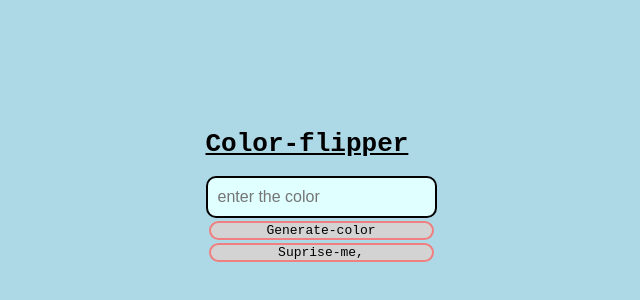
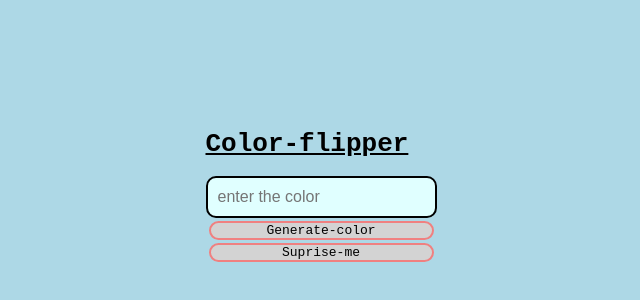
Before and after one commit to Nikhil-Gupta67/Colorflipper, a plain HTML site: page index.html in a window 1280 px wide. Shown: the part 212-512 px from the top of the page, 319-959 px from the left. Drawn offline with Linux system fonts and the light colour scheme.

Commit message:
Final commit

```diff
--- a/index.html
+++ b/index.html
@@ -12,7 +12,7 @@
         <input type="text" id="color-input" placeholder="enter the color">
         <div class="btn-container">
             <div class="btn" id="generate-color">Generate-color</div>
-            <div class="btn" id="random-color">Suprise-me,</div>
+            <div class="btn" id="random-color">Suprise-me</div>
         </div>
     </div>
     <script src="script.js"></script>
```
